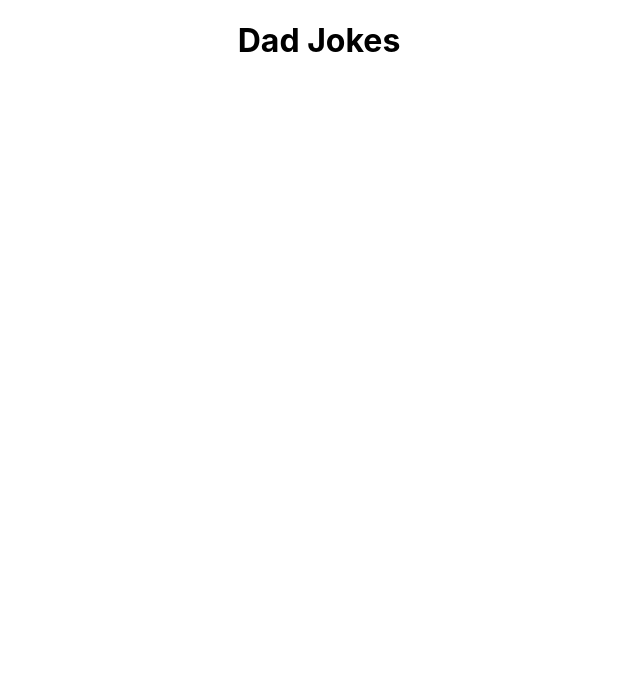
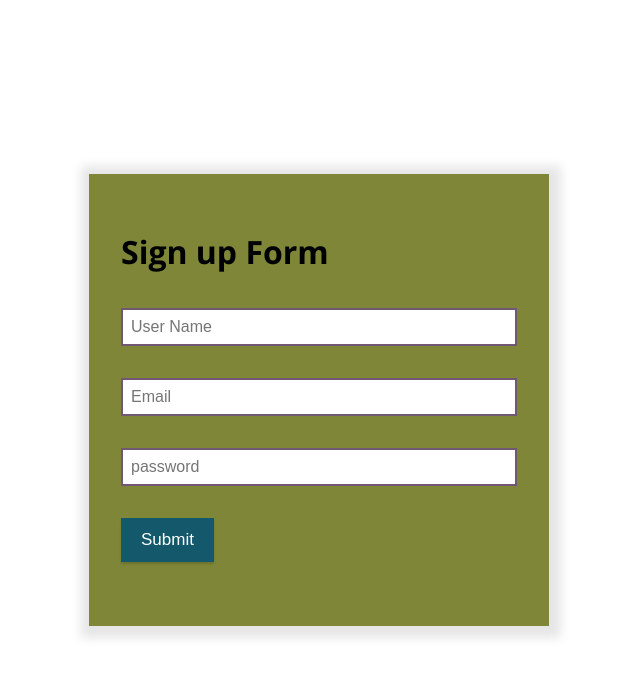
Before and after one commit to BW-PT-DadJokes/Front-End, a React (Create React App) app: page / in a window 1280 px wide. Shown: the top 676 px of the page, without its empty margins (321-961 px from the left). Built offline with nearby package versions, Linux system fonts and the light colour scheme.

Commit message:
setup form with some basic styling

```diff
--- a/src/App.css
+++ b/src/App.css
@@ -1,38 +1,107 @@
-.App {
-  text-align: center;
+@import url("https://fonts.googleapis.com/css?family=Open+Sans:400,700&display=swap");
+
+* {
+  box-sizing: border-box;
 }
 
-.App-logo {
-  height: 40vmin;
-  pointer-events: none;
+#root,
+html,
+body {
+  height: 100%;
+  margin: 0;
+  padding: 0;
 }
 
-@media (prefers-reduced-motion: no-preference) {
-  .App-logo {
-    animation: App-logo-spin infinite 20s linear;
-  }
+body {
+  font-family: "Open Sans", sans-serif;
+  font-size: 16px;
+  line-height: 1.5;
+  color: black;
+
 }
 
-.App-header {
-  background-color: #282c34;
-  min-height: 100vh;
+.App {
+  height: 100%;
   display: flex;
-  flex-direction: column;
   align-items: center;
-  justify-content: center;
-  font-size: calc(10px + 2vmin);
-  color: white;
 }
 
-.App-link {
-  color: #61dafb;
+.user-form {
+  width: 460px;
+  margin: auto;
+  padding: 32px;
+  font-weight: bold;
+  background-color: rgba(114, 121, 34, 0.9);
+  box-shadow: 2px 2px 10px 10px rgba(0, 0, 0, 0.1);
 }
 
-@keyframes App-logo-spin {
-  from {
-    transform: rotate(0deg);
-  }
-  to {
-    transform: rotate(360deg);
-  }
+.error {
+  margin: 0;
+  position: absolute;
+  color: fushia;
 }
+
+input,
+textarea {
+  margin-top: 32px;
+  padding: 0.5rem;
+  font-size: 16px;
+  width: 100%;
+  display: block;
+  color: #4d2d52;
+  border: 2px solid rgba(77, 45, 82, 0.8);
+}
+
+input:focus {
+  border-color: #007eff;
+  box-shadow: inset 0 1px 1px rgba(0, 0, 0, 0.075),
+    0 0 0 3px rgba(0, 126, 255, 0.1);
+  outline: none;
+}
+
+input.error {
+  border-color: red;
+  color: red;
+}
+
+label {
+  display: block;
+  margin-bottom: 0.5rem;
+}
+
+.input-feedback {
+  color: red;
+  margin-top: 0.25rem;
+}
+
+
+
+Button {
+  max-width: 150px;
+  margin: 32px 0;
+  padding: 12px 20px;
+  border-style: none;
+  background-color: #14586b;
+  box-shadow: 0px 2px 2px rgba(0, 0, 0, 0.15);
+  font-size: 17px;
+  font-weight: 500;
+  color: #fff;
+  cursor: pointer;
+  outline: none;
+  -webkit-appearance: none;
+}
+
+Button:disabled {
+  opacity: 0.5;
+  cursor: not-allowed !important;
+}
+
+button+button {
+  margin-left: 0.5rem;
+}
+
+button.outline {
+  background-color: #eee;
+  border: 1px solid #aaa;
+  color: #555;
+}
--- a/src/App.js
+++ b/src/App.js
@@ -1,10 +1,11 @@
 import React from "react";
 import "./App.css";
+import SignForm from "./components/SignUpForm";
 
 function App() {
   return (
     <div className="App">
-      <h1>Dad Jokes</h1>
+      <SignForm />
     </div>
   );
 }
--- a/src/components/SignUpForm.js
+++ b/src/components/SignUpForm.js
@@ -1,12 +1,13 @@
-import React, {useState, useEffct} from 'react';
-import {withFormik, Form, Field} from formik;
-import * as Yup from 'yup';
-import axios from 'axios';
+import React, { useState, useEffect } from "react";
+import { withFormik, Form, Field } from "formik";
+import * as Yup from "yup";
+import axios from "axios";
+import { Button } from "reactstrap";
 
-const SignForm = ({values, errors, touched, status}) => {
+const SignForm = ({ values, errors, touched, status }) => {
   console.log("values", values);
   console.log("errors", errors);
-    console.log("touched", touced);
+  console.log("touched", touched);
 
   const [users, setUsers] = useState([]);
 
@@ -16,20 +17,47 @@ const SignForm = ({values, errors, touched, status}) => {
   }, [status]);
 
   return (
-        <div>
+    <div className="user-form">
       <Form>
-                <Field type="text" name ="username" placeholder="User Name" />
-                {touched.username && errors.username && (
-<p>{errors.username}</p>
-                )}
-                <Field type="email" name ="email" placeholder="Email" />
-                {touched.email && errors.email && (
-<p>{errors.email}</p>
-                )}
+        <h1>Sign up Form</h1>
+        <Field type="text" name="username" placeholder="User Name" />
+        {touched.username && errors.username && <p>{errors.username}</p>}
+        <Field type="email" name="email" placeholder="Email" />
+        {touched.email && errors.email && <p>{errors.email}</p>}
+        <Field type="password" name="password" placeholder="password" />
+        {touched.password && errors.password && <p>{errors.password}</p>}
+        <Button type="submit">Submit</Button>
       </Form>
     </div>
+  );
+};
+
+const FormikSignUpForm = withFormik({
+  mapPropsToValues(props) {
+    return {
+      user: props.users || "",
+      email: props.email || "",
+      password: props.password || ""
+    };
+  },
+  validationSchema: Yup.object().shape({
+    username: Yup.string().required("USER NAME IS REQUIRED"),
+    email: Yup.string().required("EMAIL IS REQUIRED"),
+    password: Yup.string().required(
+      "PASSWORD IS REQUIRED HOW DO YOU EXPECT TO LOGIN IN?"
     )
+  }),
+  handleSubmit(values, { setStatus, resetForm }) {
+    console.log("submitting", values);
+    axios
+      .post("https://reqres.in/api/users", values)
+      .then(res => {
+        console.log("success", res);
+        setStatus(res.data);
+        resetForm();
+      })
+      .catch(err => console.log(err));
   }
+})(SignForm);
 
-
-export default FormikSignUpForm
+export default FormikSignUpForm;
```
Lines whose indentation alone changed are shown as unchanged.
